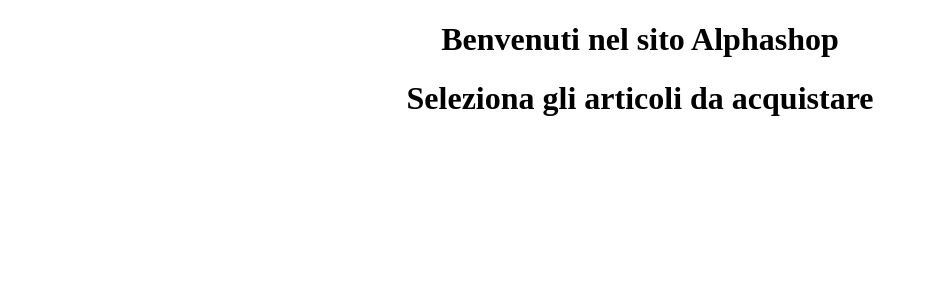
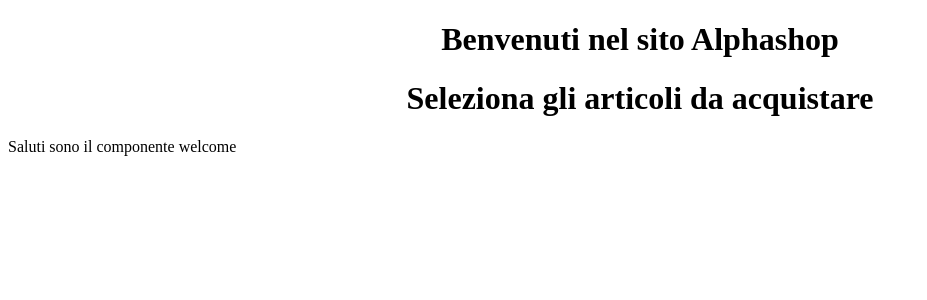
Before and after one commit to RobertoFoglia/learning, an Angular app in the folder Microservices and angular 7/alphashop/frontend/angular7/: page / in a window 1280 px wide. Shown: the top 300 px of the page, without its empty margins (0-927 px from the left). Built offline with nearby package versions, Linux system fonts and the light colour scheme.

Commit message:
The creation of the welcome component (new component)

```diff
--- a/Microservices and angular 7/alphashop/frontend/angular7/src/app/app.component.html
+++ b/Microservices and angular 7/alphashop/frontend/angular7/src/app/app.component.html
@@ -3,4 +3,6 @@
   <h1>{{titolo2}}</h1>
 </div>
 
+<app-welcome></app-welcome>
+
 <router-outlet></router-outlet>
--- a/Microservices and angular 7/alphashop/frontend/angular7/src/app/app.module.ts
+++ b/Microservices and angular 7/alphashop/frontend/angular7/src/app/app.module.ts
@@ -3,10 +3,12 @@
 
 import { AppRoutingModule } from './app-routing.module';
 import { AppComponent } from './app.component';
+import { WelcomeComponent } from './welcome/welcome.component';
 
 @NgModule({
   declarations: [
-    AppComponent
+    AppComponent,
+    WelcomeComponent
   ],
   imports: [
     BrowserModule,
--- /dev/null
+++ b/Microservices and angular 7/alphashop/frontend/angular7/src/app/welcome/welcome.component.html
@@ -0,0 +1 @@
+<p>Saluti sono il componente welcome</p>
--- /dev/null
+++ b/Microservices and angular 7/alphashop/frontend/angular7/src/app/welcome/welcome.component.ts
@@ -0,0 +1,16 @@
+import { Component, OnInit } from '@angular/core';
+
+@Component({
+  selector: 'app-welcome',
+  templateUrl: './welcome.component.html',
+  styleUrls: ['./welcome.component.css']
+})
+export class WelcomeComponent implements OnInit {
+
+  constructor() { }
+
+  ngOnInit() {
+    // this is called before the component is started
+  }
+
+}
```
Also changed, not shown: Microservices and angular 7/alphashop/frontend/angular7/src/app/welcome/welcome.component.css (added), 1 other file (tests, documents, lock files or other folders).
